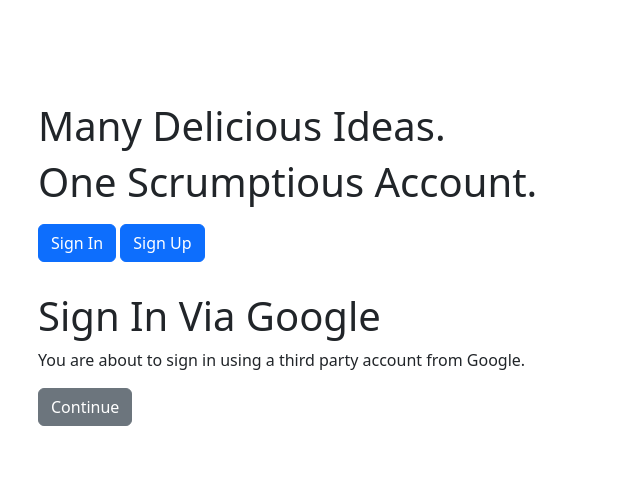
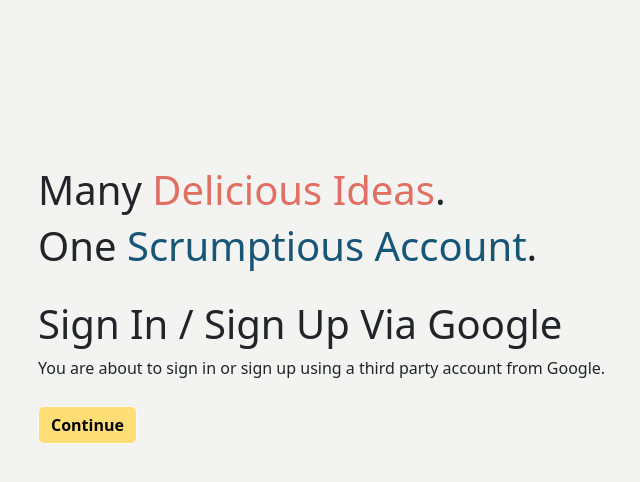
Before and after one commit to aneeshvittal1/wordofmouth, a Django app: page /accounts/google/login/ in a window 1280 px wide. Shown: the part 56-538 px from the top of the page, without its empty margins (410-1050 px from the left). Run offline with Django 4.2, Linux system fonts and the light colour scheme; some libraries are stand-ins or nearby versions.

Commit message:
Significant UI changes to recipe_detail and create.  New background color.  More polish on pages shown when you're signed out.  Redirect to new article when created

```diff
--- a/templates/account/base.html
+++ b/templates/account/base.html
@@ -9,17 +9,17 @@
   <body>
     {% block body %}
 
-    <div style="margin-left: 35%;margin-top: 8%;">
+    <div style="margin-left: 35%;margin-top: 13%;">
       <div style="text-align:left;">
-        <h1>Many Delicious Ideas.</h1>
-        <h1>One Scrumptious Account.</h1>
+        <h1>Many <span style="color: #e16f62">Delicious Ideas</span>.</h1>
+        <h1>One <span style="color: #175676">Scrumptious Account</span>.</h1>
       </div>
         {% if user.is_authenticated %}
-        <a class="btn btn-primary" style="margin-top: 10px;" href="{% url 'account_email' %}">Change E-mail</a>
-        <a class="btn btn-primary" style="margin-top: 10px;" href="{% url 'account_logout' %}">Sign Out</a>
+        <!-- <a class="btn btn-primary" style="margin-top: 10px;" href="{% url 'account_email' %}">Change E-mail</a>
+        <a class="btn btn-primary" style="margin-top: 10px;" href="{% url 'account_logout' %}">Sign Out</a> -->
         {% else %}
-        <a class="btn btn-primary" style="margin-top: 10px;" href="{% url 'account_login' %}">Sign In</a>
-        <a  class="btn btn-primary" style="margin-top: 10px;"href="{% url 'account_signup' %}">Sign Up</a>
+        <!-- <a class="btn btn-primary" style="margin-top: 10px;" href="{% url 'account_login' %}">Sign In</a>
+        <a  class="btn btn-primary" style="margin-top: 10px;"href="{% url 'account_signup' %}">Sign Up</a> -->
         {% endif %}
     {% block content %}
     {% endblock %}
--- a/templates/account/logout.html
+++ b/templates/account/logout.html
@@ -14,7 +14,7 @@
   {% if redirect_field_value %}
   <input type="hidden" name="{{ redirect_field_name }}" value="{{ redirect_field_value }}"/>
   {% endif %}
-  <button class="btn btn-secondary" type="submit">{% trans 'Sign Out' %}</button>
+  <button class="btn btn-light" style="background-color: #ffdd77;color:black;font-weight: bold;" type="submit">{% trans 'Sign Out' %}</button>
 </form>
 
 
--- a/templates/navbar.html
+++ b/templates/navbar.html
@@ -3,8 +3,12 @@
 {% bootstrap_css %}
 {% bootstrap_javascript %}
 <meta name="viewport" content="width=device-width, initial-scale=1">
-<div style="background-color:#175676">
-  <nav style="color: white;" class="navbar navbar-expand-lg navbar-dark" style="background-color:#175676">
+<head>
+  <title>Word of Mouth</title>
+</head>
+
+<div style="background-color:#175676;">
+  <nav style="color: white;" class="navbar navbar-expand-lg navbar-dark" style="background-color:#175676; position:fixed">
     <div class="container-fluid" style="background-color:#175676">
       <a style="font-weight: bold; margin-left: 30px;"class="navbar-brand" href="/">WORD OF MOUTH 🍽️</a>
       <button class="navbar-toggler" type="button" data-bs-toggle="collapse" data-bs-target="#navbarNavAltMarkup" aria-controls="navbarNavAltMarkup" aria-expanded="false" aria-label="Toggle navigation">
@@ -20,3 +24,6 @@
     </div>
   </nav>
 </div>
+<script>
+  document.body.style.backgroundColor = "#F3F3F2"
+</script>
--- a/templates/socialaccount/login.html
+++ b/templates/socialaccount/login.html
@@ -10,15 +10,15 @@
 </div>
 {% else %}
 <div style="margin-top:30px;">
-<h1>{% blocktrans with provider.name as provider %}Sign In Via {{ provider }}{% endblocktrans %}</h1>
+<h1>{% blocktrans with provider.name as provider %}Sign In / Sign Up Via {{ provider }}{% endblocktrans %}</h1>
 
-<p>{% blocktrans with provider.name as provider %}You are about to sign in using a third party account from {{ provider }}.{% endblocktrans %}</p>
+<p>{% blocktrans with provider.name as provider %}You are about to sign in or sign up using a third party account from {{ provider }}.{% endblocktrans %}</p>
 </div>
 {% endif %}
 <div>
 <form method="post">
   {% csrf_token %}
-  <button class="btn btn-secondary" type="submit">{% trans "Continue" %}</button>
+  <button style="margin-top: 10px;background-color: #ffdd77;color:black;font-weight: bold;" class="btn btn-light" type="submit">{% trans "Continue" %}</button>
 </form>
 </div>
 {% endblock %}
--- a/wordofmouth/views.py
+++ b/wordofmouth/views.py
@@ -1,6 +1,6 @@
 from django.urls import reverse
 from django.utils import timezone
-from django.shortcuts import get_object_or_404, render
+from django.shortcuts import get_object_or_404, render, redirect
 from django.http import Http404, HttpResponseRedirect
 from django.http import HttpResponse
 from .models import Recipe
@@ -42,4 +42,4 @@ def recipe_experiment(request):
 def new_recipe(request):
     r = Recipe(recipe_title=request.POST['recipe_title'], likes=0, pub_date=timezone.now(), instructions=request.POST['instructions'], picture=request.FILES['filename'], author=request.user.username)
     r.save()
-    return render(request, 'wordofmouth/new_recipe.html', {'recipe': r})
+    return redirect('/wordofmouth/recipe/'+str(r.pk))
```
Also changed, not shown: templates/login.html (+6 -4 lines), wordofmouth/templates/wordofmouth/recipe_detail.html (+9 -7 lines), wordofmouth/templates/wordofmouth/recipe_experiment.html (+12 -5 lines).
